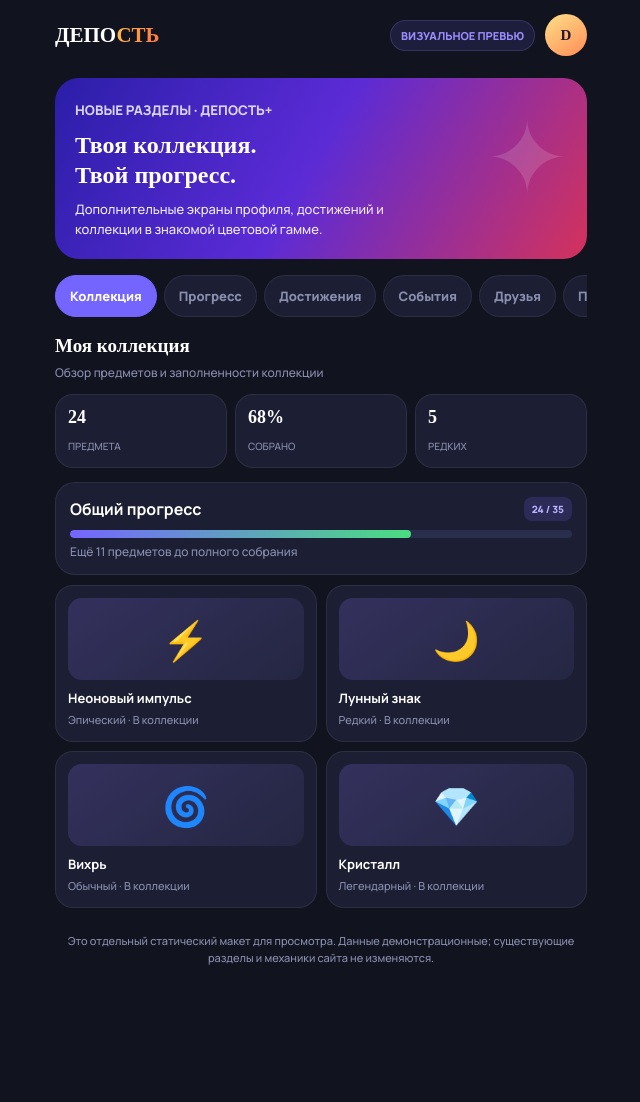
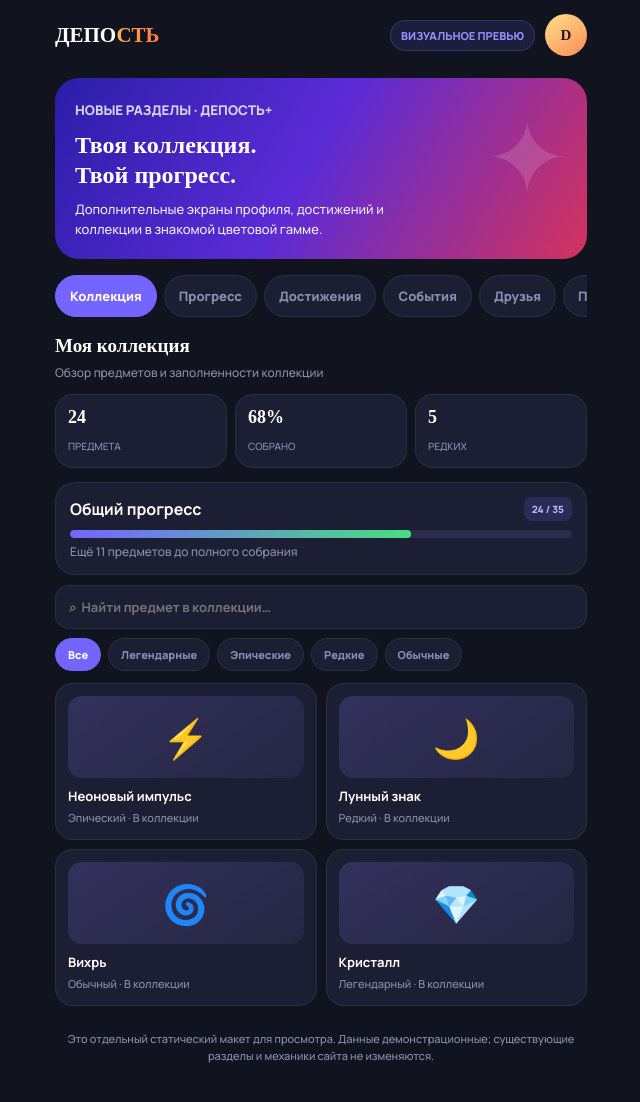
Before and after one commit to B0DR0DEV/depalka, a plain HTML site: page preview/index.html in a window 1280 px wide. Shown: the whole page, without its empty margins (319-959 px from the left). Before the commit the page ends 1017 px from the top, so only its background shows below. Drawn offline with Linux system fonts and the light colour scheme; a web font is replaced by a local one.

Commit message:
Complete Depost+ standalone visual preview

```diff
--- a/preview/index.html
+++ b/preview/index.html
@@ -44,7 +44,7 @@ h2{font:800 19px Unbounded;margin:18px 0 12px}
 .btn{border:0;border-radius:13px;padding:10px 13px;background:var(--acc);font-size:12px;font-weight:800}.btn.secondary{background:var(--card2);border:1px solid var(--line)}
 .profile-cover{height:90px;border-radius:18px;background:linear-gradient(110deg,#30238c,#8052cf,#d54e79);margin-bottom:-24px}
 .profile-line{display:flex;align-items:end;gap:12px;padding:0 12px 12px}.profile-avatar{width:66px;height:66px;border:4px solid var(--card);border-radius:50%;display:grid;place-items:center;background:linear-gradient(145deg,#ffe08a,#ff8c55);color:#27172b;font:800 18px Unbounded}
-.preview-note{font-size:11px;color:var(--muted);text-align:center;padding:14px 8px 0;line-height:1.5}
+.preview-note{font-size:11px;color:var(--muted);text-align:center;padding:14px 8px 0;line-height:1.5}.search{width:100%;height:44px;border-radius:14px;border:1px solid var(--line);background:var(--card);color:var(--text);padding:0 13px;font:700 13px Manrope;margin:0 0 9px;outline:none}.filters{display:flex;gap:7px;overflow:auto;margin:0 0 12px;scrollbar-width:none}.filters button{flex:none;border:1px solid var(--line);background:var(--card);color:var(--muted);padding:8px 12px;border-radius:99px;font-size:11px;font-weight:800}.filters button.active{background:var(--acc);color:#fff;border-color:var(--acc)}.timeline{position:relative;padding-left:22px}.timeline:before{content:"";position:absolute;left:7px;top:8px;bottom:8px;width:2px;background:#39365f}.event{position:relative;padding:0 0 18px 8px}.event:before{content:"";position:absolute;left:-20px;top:4px;width:10px;height:10px;border-radius:50%;background:var(--acc2);box-shadow:0 0 0 4px rgba(117,101,255,.14)}.event:last-child{padding-bottom:0}.event time{display:block;color:var(--muted);font-size:10px;margin-bottom:4px}.event b{font-size:13px}.event p{font-size:11px;color:var(--muted);margin:4px 0 0}.empty{display:none;text-align:center;padding:18px;color:var(--muted);font-size:12px}
 @media(max-width:360px){.stats{grid-template-columns:1fr 1fr}.hero h1{font-size:20px}}
 </style>
 </head>
@@ -53,13 +53,13 @@ h2{font:800 19px Unbounded;margin:18px 0 12px}
 <header><div class="logo">ДЕПО<span>СТЬ</span></div><div class="tag">ВИЗУАЛЬНОЕ ПРЕВЬЮ</div><div class="avatar">D</div></header>
 <section class="hero"><small>НОВЫЕ РАЗДЕЛЫ · ДЕПОСТЬ+</small><h1>Твоя коллекция.<br>Твой прогресс.</h1><p>Дополнительные экраны профиля, достижений и коллекции в знакомой цветовой гамме.</p></section>
 <nav class="nav" aria-label="Разделы">
-<button class="active" data-tab="collection">Коллекция</button><button data-tab="progress">Прогресс</button><button data-tab="achievements">Достижения</button><button data-tab="weekly">События</button><button data-tab="friends">Друзья</button><button data-tab="profile">Профиль</button>
+<button class="active" data-tab="collection">Коллекция</button><button data-tab="progress">Прогресс</button><button data-tab="achievements">Достижения</button><button data-tab="weekly">События</button><button data-tab="friends">Друзья</button><button data-tab="profile">Профиль</button><button data-tab="history">История</button>
 </nav>
 <section class="panel active" id="collection">
 <h2>Моя коллекция</h2><p class="sub">Обзор предметов и заполненности коллекции</p>
 <div class="stats"><div class="stat"><b>24</b><span>ПРЕДМЕТА</span></div><div class="stat"><b>68%</b><span>СОБРАНО</span></div><div class="stat"><b>5</b><span>РЕДКИХ</span></div></div>
 <div class="box"><div class="row between"><b>Общий прогресс</b><span class="badge">24 / 35</span></div><div class="progress"><i style="width:68%"></i></div><div class="muted">Ещё 11 предметов до полного собрания</div></div>
-<div class="grid"><div class="tile"><div class="art">⚡</div><b>Неоновый импульс</b><small>Эпический · В коллекции</small></div><div class="tile"><div class="art">🌙</div><b>Лунный знак</b><small>Редкий · В коллекции</small></div><div class="tile"><div class="art">🌀</div><b>Вихрь</b><small>Обычный · В коллекции</small></div><div class="tile"><div class="art">💎</div><b>Кристалл</b><small>Легендарный · В коллекции</small></div></div>
+<input class="search" id="collectionSearch" type="search" placeholder="⌕  Найти предмет в коллекции…"><div class="filters" id="collectionFilters"><button class="active" data-filter="all">Все</button><button data-filter="legendary">Легендарные</button><button data-filter="epic">Эпические</button><button data-filter="rare">Редкие</button><button data-filter="common">Обычные</button></div><div class="grid" id="collectionGrid"><div class="tile collectible" data-category="epic"><div class="art">⚡</div><b>Неоновый импульс</b><small>Эпический · В коллекции</small></div><div class="tile collectible" data-category="rare"><div class="art">🌙</div><b>Лунный знак</b><small>Редкий · В коллекции</small></div><div class="tile collectible" data-category="common"><div class="art">🌀</div><b>Вихрь</b><small>Обычный · В коллекции</small></div><div class="tile collectible" data-category="legendary"><div class="art">💎</div><b>Кристалл</b><small>Легендарный · В коллекции</small></div></div><div class="empty" id="collectionEmpty">Ничего не найдено</div>
 </section>
 <section class="panel" id="progress">
 <h2>Мой прогресс</h2><p class="sub">Уровень и опыт профиля</p>
@@ -92,7 +92,7 @@ h2{font:800 19px Unbounded;margin:18px 0 12px}
 <div class="box"><div class="profile-cover"></div><div class="profile-line"><div class="profile-avatar">D</div><div><b style="font-size:16px">depost_user</b><div class="muted">Уровень 12 · Коллекционер</div></div></div><div class="row" style="padding:0 12px 12px"><span class="badge">✦ Ветеран</span><span class="badge">💠 Собираю редкое</span></div></div>
 <h2>Избранное</h2><div class="grid"><div class="tile"><div class="art">⚡</div><b>Неоновый импульс</b><small>Эпический</small></div><div class="tile"><div class="art">💎</div><b>Кристалл</b><small>Легендарный</small></div></div>
 </section>
-<p class="preview-note">Это отдельный статический макет для просмотра. Данные демонстрационные; существующие разделы и механики сайта не изменяются.</p>
+<section class="panel" id="history"><h2>История активности</h2><p class="sub">Последние события профиля и коллекции</p><div class="box"><div class="row between"><b>За последнее время</b><span class="badge">5 СОБЫТИЙ</span></div><div class="timeline"><div class="event"><time>Сегодня · 18:42</time><b>Обновлена витрина профиля</b><p>В избранное добавлен «Неоновый импульс»</p></div><div class="event"><time>Сегодня · 16:10</time><b>Получено достижение</b><p>«Собиратель» · коллекция достигла 20 предметов</p></div><div class="event"><time>Вчера · 20:05</time><b>Повышен уровень</b><p>Теперь у профиля 12 уровень</p></div><div class="event"><time>Вчера · 13:28</time><b>Добавлен предмет в коллекцию</b><p>«Лунный знак» отмечен в личной коллекции</p></div><div class="event"><time>24 ноября · 19:02</time><b>Оформлен профиль</b><p>Выбран титул «Коллекционер»</p></div></div></div></section><p class="preview-note">Это отдельный статический макет для просмотра. Данные демонстрационные; существующие разделы и механики сайта не изменяются.</p>
 </div>
 <script>
 document.querySelectorAll('[data-tab]').forEach(button=>button.addEventListener('click',()=>{
```
